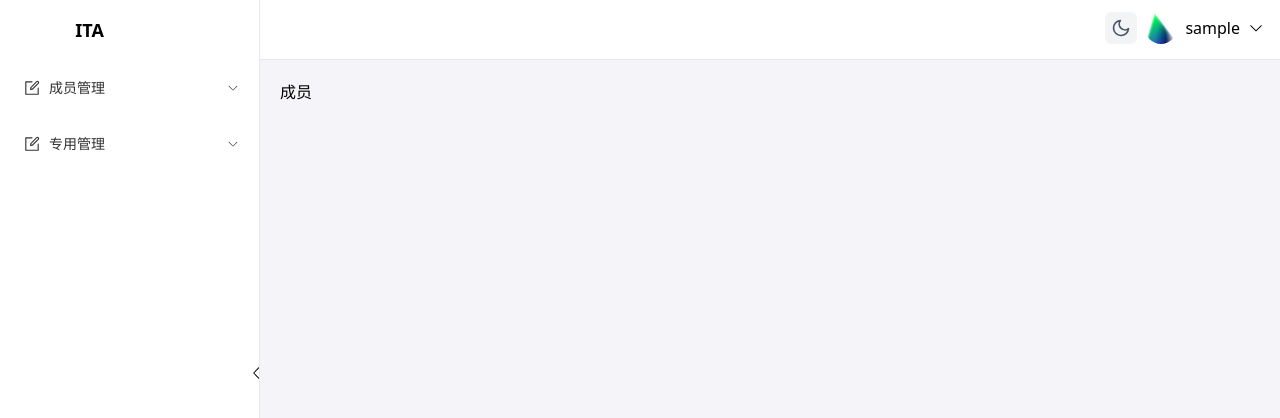
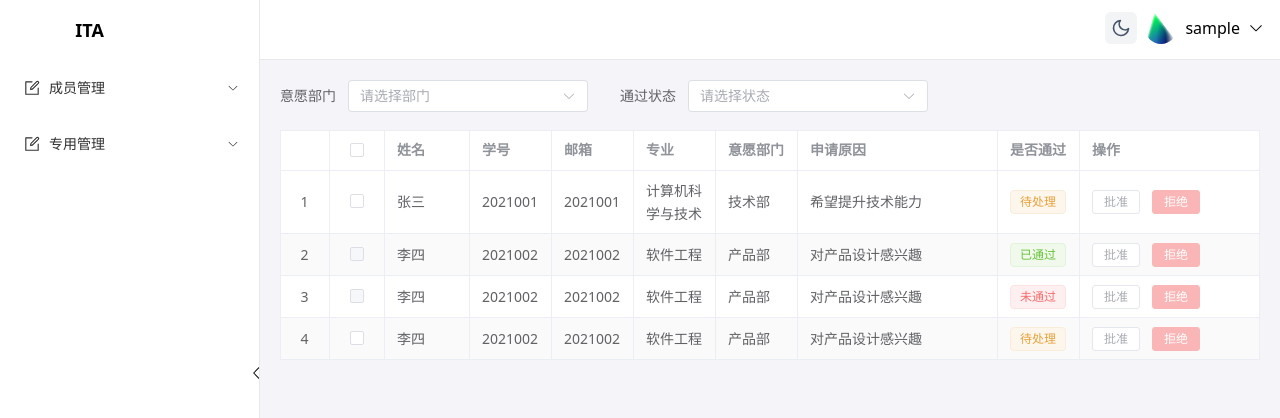
Before and after one commit to lzk-gh/xinxie-admin, a Vue app: page /member_join in a window 1280 px wide. Shown: the top 418 px of the page. Built offline with nearby package versions, Linux system fonts and the light colour scheme; sample sign-in values are in the browser's storage.

Commit message:
feat: 新增加入我们模块

```diff
--- a/components.d.ts
+++ b/components.d.ts
@@ -28,15 +28,20 @@ declare module 'vue' {
     ElMenu: typeof import('element-plus/es')['ElMenu']
     ElMenuItem: typeof import('element-plus/es')['ElMenuItem']
     ElMenuItemGroup: typeof import('element-plus/es')['ElMenuItemGroup']
+    ElOption: typeof import('element-plus/es')['ElOption']
     ElPopconfirm: typeof import('element-plus/es')['ElPopconfirm']
+    ElProgress: typeof import('element-plus/es')['ElProgress']
     ElRow: typeof import('element-plus/es')['ElRow']
+    ElSelect: typeof import('element-plus/es')['ElSelect']
     ElSubmenu: typeof import('element-plus/es')['ElSubmenu']
     ElSubMenu: typeof import('element-plus/es')['ElSubMenu']
     ElSwitch: typeof import('element-plus/es')['ElSwitch']
     ElTable: typeof import('element-plus/es')['ElTable']
     ElTableColumn: typeof import('element-plus/es')['ElTableColumn']
+    ElTag: typeof import('element-plus/es')['ElTag']
     RouterLink: typeof import('vue-router')['RouterLink']
     RouterView: typeof import('vue-router')['RouterView']
+    TableFilter: typeof import('./src/components/table-filter/table-filter.vue')['default']
     TableHeader: typeof import('./src/components/table-header/table-header.vue')['default']
   }
 }
--- /dev/null
+++ b/src/components/table-filter/table-filter.vue
@@ -0,0 +1,37 @@
+<template>
+  <div class="table-filter">
+    <el-form inline :model="selectOptions">
+      <template v-for="item in selectOptions" :key="item.id">
+        <el-form-item :label="item.label" :prop="item.selectedValue">
+          <el-select
+            v-model="item.selectedValue"
+            :placeholder="item.placeholder"
+            clearable
+            filterable
+            style="width: 240px"
+          >
+            <el-option
+              v-for="option in item.options"
+              :key="option.value"
+              :label="option.label"
+              :value="option.value"
+            />
+          </el-select>
+        </el-form-item>
+      </template>
+    </el-form>
+  </div>
+</template>
+
+<script lang="ts" setup>
+defineProps<{
+  selectOptions: {
+    id: number;
+    label: string;
+    value: string;
+    selectedValue: string;
+    placeholder: string;
+    options: { label: string; value: string }[];
+  }[];
+}>();
+</script>
--- a/src/views/member/join.vue
+++ b/src/views/member/join.vue
@@ -1,12 +1,264 @@
 <template>
-  <div class="member">
-    成员
+  <div class="join">
+    <TableFilter :select-options="selectOptions" />
+
+    <el-table
+        :data="filteredTableData"
+        stripe
+        border
+        @selection-change="selectedRows = $event"
+    >
+      <el-table-column type="index" width="50" align="center" />
+      <el-table-column
+          type="selection"
+          width="55"
+          align="center"
+          :selectable="row => row.status === 0"
+      />
+      <el-table-column prop="name" label="姓名" />
+      <el-table-column prop="studentId" label="学号" />
+      <el-table-column prop="studentId" label="邮箱" />
+      <el-table-column prop="major" label="专业" />
+      <el-table-column prop="department" label="意愿部门" />
+      <el-table-column prop="reason" width="200" label="申请原因" />
+      <el-table-column prop="status" label="是否通过">
+        <template #default="scope">
+          <el-tag :type="getStatusTagType(scope.row.status)">
+            {{ getStatusLabel(scope.row.status) }}
+          </el-tag>
+        </template>
+      </el-table-column>
+      <el-table-column label="操作" width="180">
+        <template #default="scope">
+          <el-button
+              size="small"
+              @click="handleApprove"
+              :disabled="disabledBtnStatus(scope.row)"
+          >
+            批准
+          </el-button>
+          <el-button
+              size="small"
+              type="danger"
+              @click="handleReject(scope.row.id)"
+              :disabled="disabledBtnStatus(scope.row)"
+          >
+            拒绝
+          </el-button>
+        </template>
+      </el-table-column>
+    </el-table>
+
+    <el-dialog v-model="showApproveDialog" title="发送邮箱通知" width="30%">
+      <ul>
+        <li v-for="row in selectedRows" :key="row.id">
+          {{ row.name }} - {{ row.studentId }}
+          <el-progress
+              class="my-4"
+              :percentage="percentage"
+              :show-text="true"
+              :duration="8"
+          />
+        </li>
+      </ul>
+
+      <template #footer>
+        <span class="dialog-footer">
+          <el-button @click="showApproveDialog = false">取消</el-button>
+          <el-button type="primary" @click="handleConfirm" :loading="loading">
+            确认
+          </el-button>
+        </span>
+      </template>
+    </el-dialog>
   </div>
 </template>
 
-<script setup>
+<script lang="ts" setup>
+import { ref, reactive, computed } from 'vue';
+import TableFilter from '@/components/table-filter/table-filter.vue';
+
+interface TableData {
+  id: number;
+  name: string;
+  studentId: string;
+  major: string;
+  department: string;
+  reason: string;
+  status: number;
+}
+
+interface SelectOption {
+  label: string;
+  value: string | number | boolean;
+}
+
+interface SelectOptions {
+  id: number;
+  label: string;
+  selectedValue: string | number | null;
+  placeholder: string;
+  options: SelectOption[];
+}
+
+const showApproveDialog = ref(false);
+const percentage = ref(0);
+const loading = ref(false);
+const indeterminate = ref(true);
+const selectedRows = ref<TableData[]>([]);
+// const stillProgress = ref({
+//   currentIndex: 0,
+//   value: 0
+// }); // 进度条-止水阀
+
+/**
+ * 点击批准按钮
+ */
+
+const selectOptions = reactive<SelectOptions[]>([
+  {
+    id: 1,
+    label: '意愿部门',
+    selectedValue: '',
+    placeholder: '请选择部门',
+    options: [
+      { label: '技术部', value: '技术部' },
+      { label: '产品部', value: '产品部' },
+      { label: '设计部', value: '设计部' }
+    ]
+  },
+  {
+    id: 2,
+    label: '通过状态',
+    selectedValue: null,
+    placeholder: '请选择状态',
+    options: [
+      { label: '待处理', value: 0 },
+      { label: '通过', value: 1 },
+      { label: '未通过', value: 2 }
+    ]
+  }
+]);
+
+const tableData = ref<TableData[]>([
+  {
+    id: 1,
+    name: '张三',
+    studentId: '2021001',
+    major: '计算机科学与技术',
+    department: '技术部',
+    reason: '希望提升技术能力',
+    status: 0
+  },
+  {
+    id: 2,
+    name: '李四',
+    studentId: '2021002',
+    major: '软件工程',
+    department: '产品部',
+    reason: '对产品设计感兴趣',
+    status: 1
+  },
+  {
+    id: 3,
+    name: '李四',
+    studentId: '2021002',
+    major: '软件工程',
+    department: '产品部',
+    reason: '对产品设计感兴趣',
+    status: 2
+  },
+  {
+    id: 4,
+    name: '李四',
+    studentId: '2021002',
+    major: '软件工程',
+    department: '产品部',
+    reason: '对产品设计感兴趣',
+    status: 0
+  }
+]);
+
+
+// 控制按钮是否禁用
+const disabledBtnStatus = computed(() => (row: TableData) => {
+  return row.status !== 0 || !selectedRows.value.includes(row);
+});
+
+/**
+ * 筛选过滤后的表格数据
+ * @returns {TableData[]}
+ */
+const filteredTableData = computed(() => {
+  const department = selectOptions[0].selectedValue;
+  const status = selectOptions[1].selectedValue;
+  return tableData.value.filter(item => {
+    const departmentMatch = !department || item.department === department;
+    const statusMatch = item.status === (status ?? item.status);
+    return departmentMatch && statusMatch;
+  });
+});
+
+/**
+ * 确认批准
+ */
+async function handleConfirm() {
+  loading.value = true;
+  indeterminate.value = false;
+
+  // 模拟进度条加载
+  const timer = setInterval(() => {
+    percentage.value += 10;
+    if (percentage.value >= 100) {
+      clearInterval(timer);
+      setTimeout(() => {
+        loading.value = false;
+        showApproveDialog.value = false;
+        percentage.value = 0;
+        selectedRows.value.forEach(row => {
+          console.log(`批准 ${row.name} - ${row.studentId}`);
+        });
+      }, 500);
+    }
+  }, 50);
+}
+
+// 批准申请
+function handleApprove() {
+  showApproveDialog.value = true;
+  percentage.value = 0;
+  loading.value = false;
+  indeterminate.value = true;
+}
+
+// 拒绝申请
+function handleReject(id: number) {
+  console.log('拒绝申请', id);
+}
+
+const getStatusLabel = status => {
+  switch (status) {
+    case 0:
+      return '待处理';
+    case 1:
+      return '已通过';
+    case 2:
+      return '未通过';
+    default:
+      return '未知状态';
+  }
+};
+
+const getStatusTagType = status => {
+  switch (status) {
+    case 0:
+      return 'warning';
+    case 1:
+      return 'success';
+    case 2:
+      return 'danger';
+  }
+};
 </script>
 
-<style scoped>
-
-</style>
+<style scoped></style>
```
